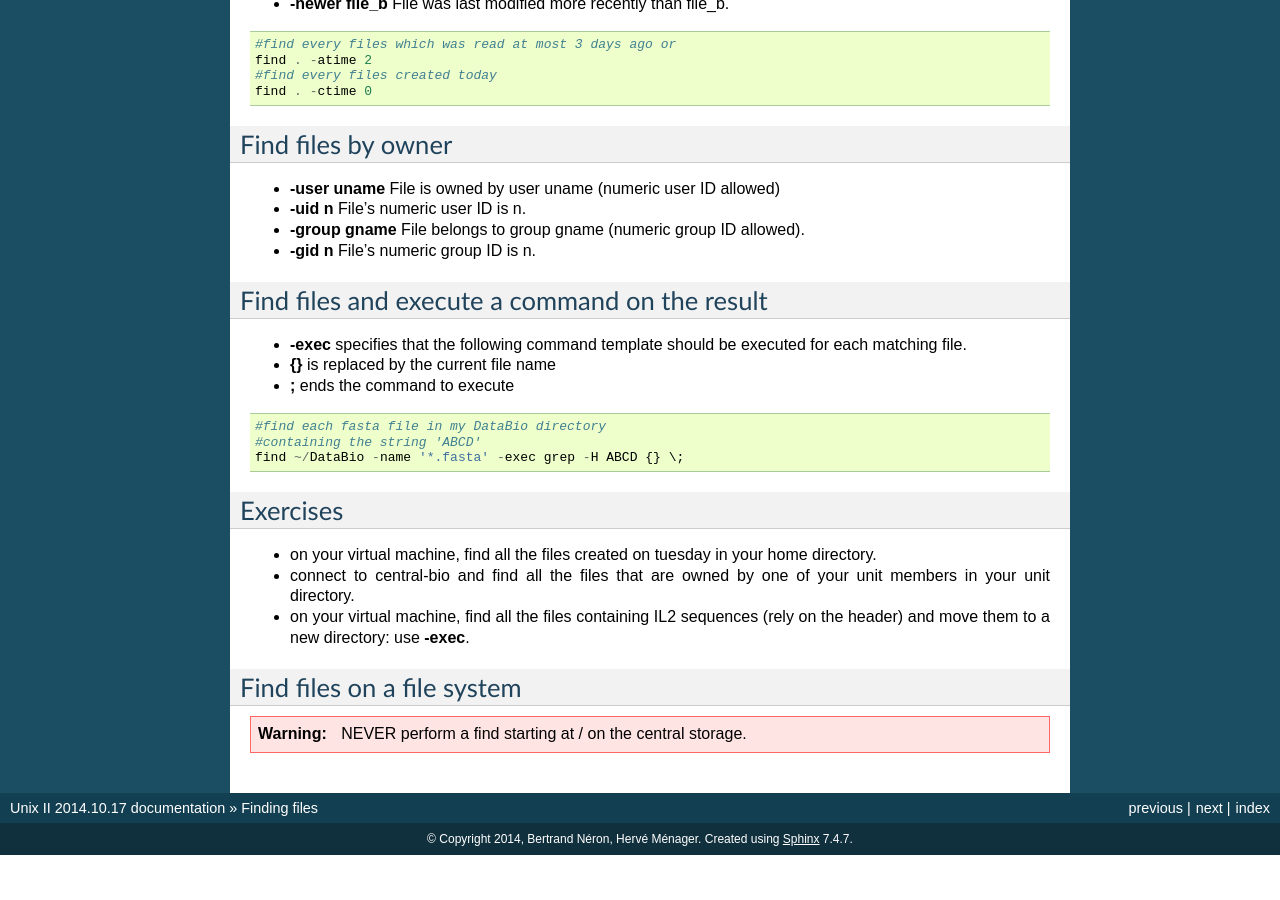
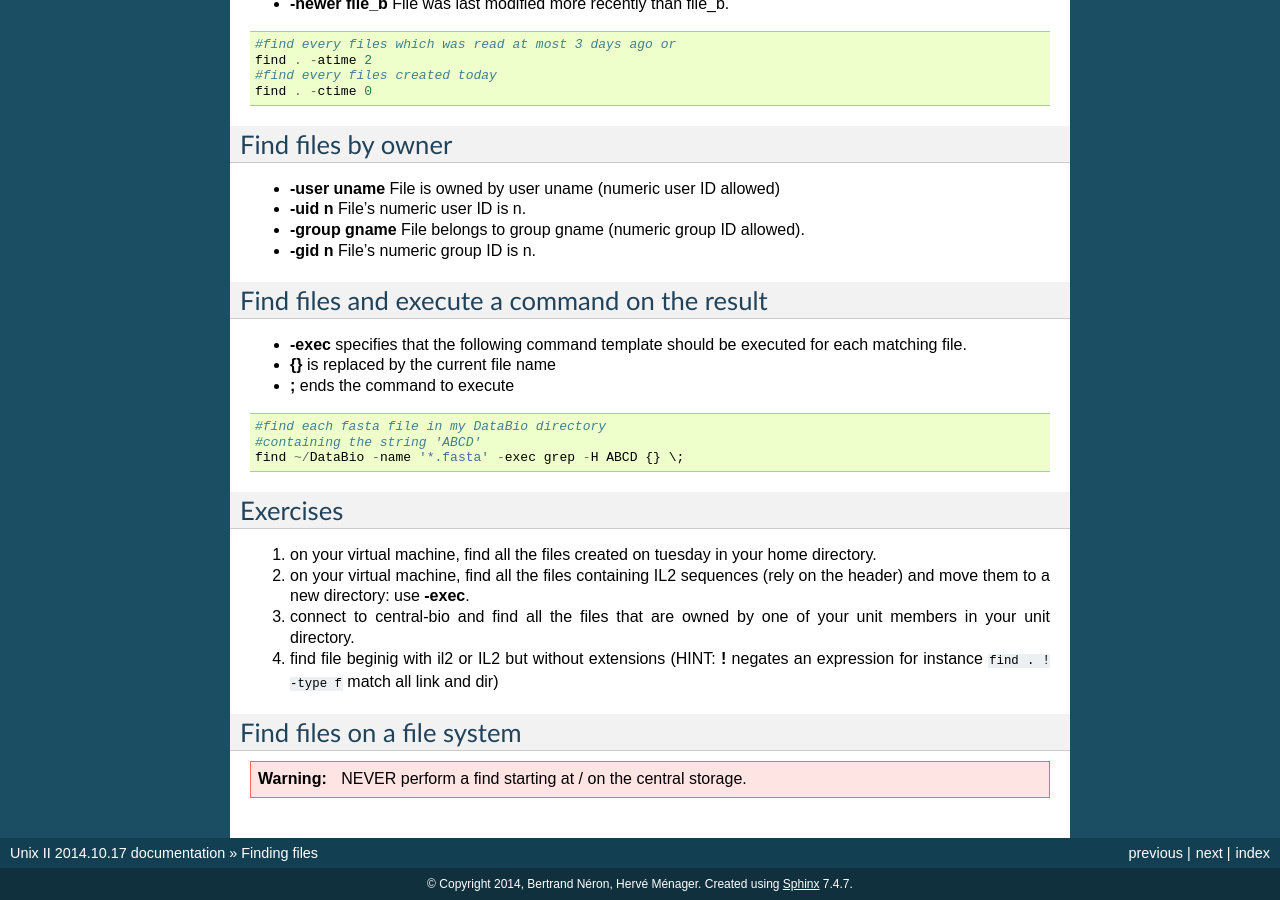
Before and after one commit to C3BI-pasteur-fr/unix-training, a Sphinx documentation site: the page built from unix-II/source/Finding_Files.rst, in a window 1280 px wide and 900 px high, scrolled down 1011 px. Built offline with Sphinx 7.4.7, drawn with Linux system fonts in a browser that asks for light colours; formulas are drawn with MathJax 3; before the commit the page ends 1866 px from its top, so only the background shows below that.

Commit message:
nform an ul in ol

```diff
--- a/unix-II/source/Finding_Files.rst
+++ b/unix-II/source/Finding_Files.rst
@@ -79,6 +79,7 @@ Find files by owner
 * **-group gname** File belongs to group gname (numeric group ID allowed).
 * **-gid n** File's numeric group ID is n.
 
+
 Find files and execute a command on the result
 ==============================================
 
@@ -98,15 +99,14 @@ Find files and execute a command on the result
 Exercises
 =========
 
-* on your virtual machine, find all the files created on tuesday in your
-  home directory.
-
-* connect to central-bio and find all the files that are owned by one of
-  your unit members in your unit directory.
-
-* on your virtual machine, find all the files containing IL2 sequences
-  (rely on the header) and move them to a new directory: use **-exec**.
-
+#. on your virtual machine, find all the files created on tuesday in your
+   home directory.
+#. on your virtual machine, find all the files containing IL2 sequences
+   (rely on the header) and move them to a new directory: use **-exec**.
+#. connect to central-bio and find all the files that are owned by one of
+   your unit members in your unit directory.
+#. find file beginig with il2 or IL2 but without extensions
+   (HINT: **!** negates an expression for instance ``find . ! -type f`` match all link and dir)
 
 Find files on a file system
 ===========================
```
